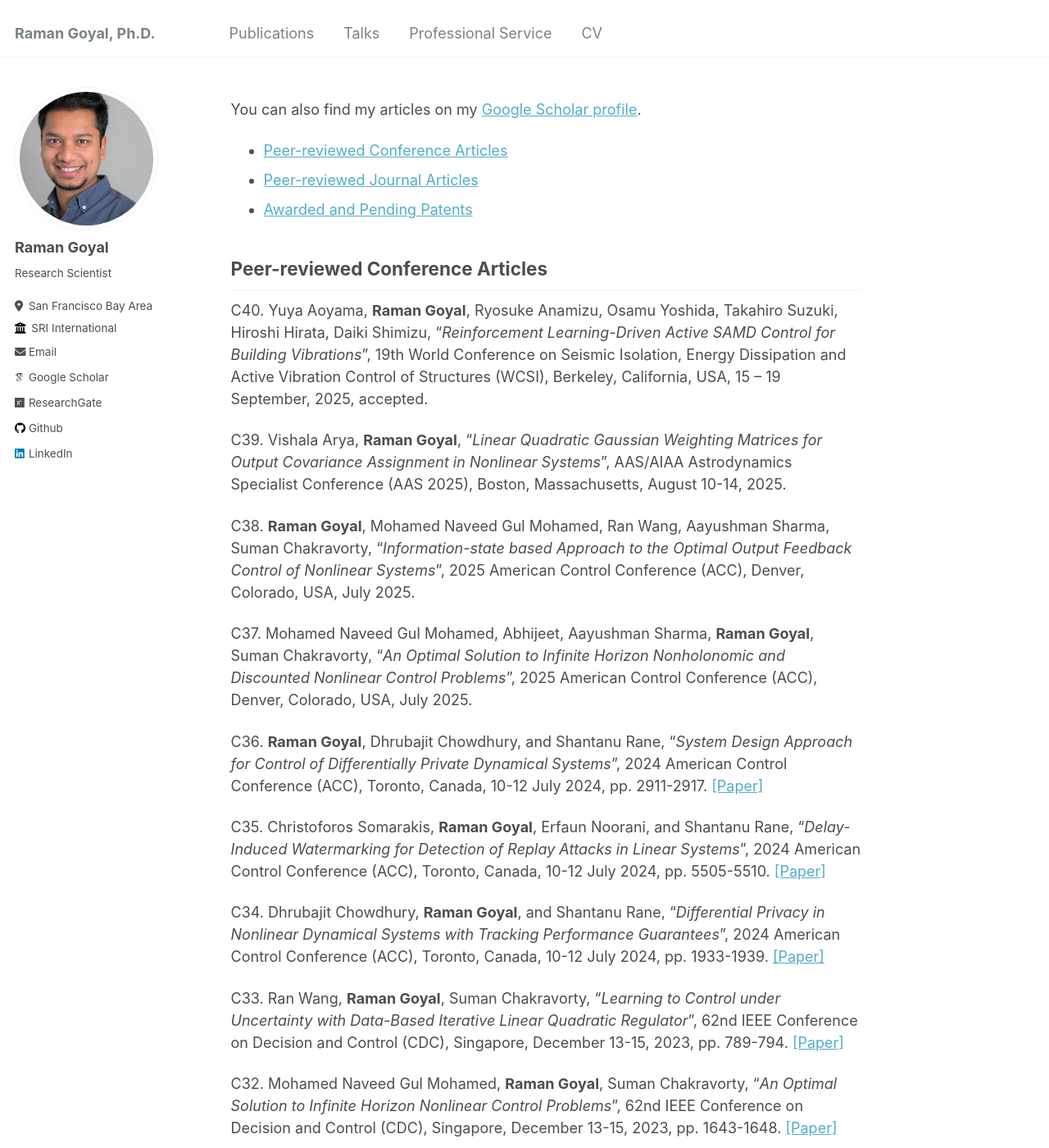
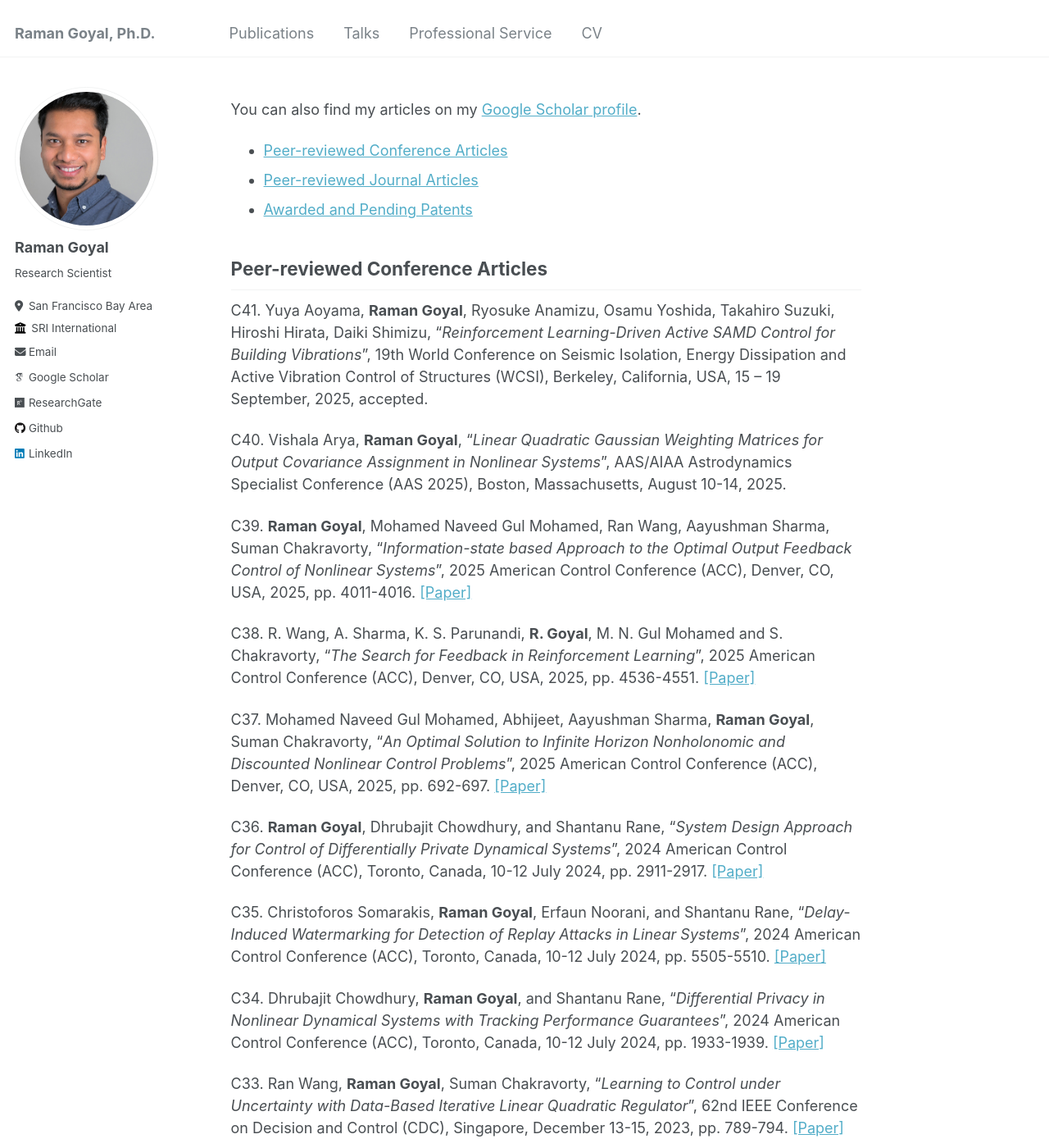
Before and after one commit to ramaniitrgoyal92/ramaniitrgoyal92.github.io, a Jekyll site: the page built from _pages/publications.md, in a window 1280 px wide and 1400 px high. Shown: the whole window at 82% size. Built offline with Jekyll 4.4.1, drawn with Linux system fonts in a browser that asks for light colours; some web fonts are replaced.

Commit message:
added paper

```diff
--- a/_pages/publications.md
+++ b/_pages/publications.md
@@ -14,14 +14,20 @@ You can also find my articles on my [Google Scholar profile](https://scholar.goo
 Peer-reviewed Conference Articles
 ------
 
-C40. Yuya Aoyama, **Raman Goyal**, Ryosuke Anamizu, Osamu Yoshida, Takahiro Suzuki, Hiroshi Hirata, Daiki Shimizu, "_Reinforcement Learning-Driven Active SAMD Control for Building Vibrations_", 19th World Conference on Seismic Isolation, Energy Dissipation and Active Vibration Control of Structures (WCSI), Berkeley, California, USA, 15 – 19 September, 2025, accepted.
+C41. Yuya Aoyama, **Raman Goyal**, Ryosuke Anamizu, Osamu Yoshida, Takahiro Suzuki, Hiroshi Hirata, Daiki Shimizu, "_Reinforcement Learning-Driven Active SAMD Control for Building Vibrations_", 19th World Conference on Seismic Isolation, Energy Dissipation and Active Vibration Control of Structures (WCSI), Berkeley, California, USA, 15 – 19 September, 2025, accepted.
 
-C39. Vishala Arya, **Raman Goyal**, "_Linear Quadratic Gaussian Weighting Matrices for Output Covariance Assignment in Nonlinear Systems_", AAS/AIAA Astrodynamics Specialist Conference (AAS 2025), Boston, Massachusetts, August 10-14, 2025.
-
-C38. **Raman Goyal**, Mohamed Naveed Gul Mohamed, Ran Wang, Aayushman Sharma, Suman Chakravorty, "_Information-state based Approach to the Optimal Output Feedback Control of Nonlinear Systems_", 2025 American Control Conference (ACC), Denver, Colorado, USA, July 2025.
+C40. Vishala Arya, **Raman Goyal**, "_Linear Quadratic Gaussian Weighting Matrices for Output Covariance Assignment in Nonlinear Systems_", AAS/AIAA Astrodynamics Specialist Conference (AAS 2025), Boston, Massachusetts, August 10-14, 2025.
 
 
-C37. Mohamed Naveed Gul Mohamed, Abhijeet, Aayushman Sharma, **Raman Goyal**, Suman Chakravorty, "_An Optimal Solution to Infinite Horizon Nonholonomic and Discounted Nonlinear Control Problems_", 2025 American Control Conference (ACC), Denver, Colorado, USA, July 2025.
+C39. **Raman Goyal**, Mohamed Naveed Gul Mohamed, Ran Wang, Aayushman Sharma, Suman Chakravorty, "_Information-state based Approach to the Optimal Output Feedback Control of Nonlinear Systems_", 2025 American Control Conference (ACC), Denver, CO, USA, 2025, pp. 4011-4016.
+[[Paper]](https://doi.org/10.23919/ACC63710.2025.11107601)
+
+C38. R. Wang, A. Sharma, K. S. Parunandi, **R. Goyal**, M. N. Gul Mohamed and S. Chakravorty, "_The Search for Feedback in Reinforcement Learning_", 2025 American Control Conference (ACC), Denver, CO, USA, 2025, pp. 4536-4551.
+[[Paper]](https://doi.org/10.23919/ACC63710.2025.11108065)
+
+
+C37. Mohamed Naveed Gul Mohamed, Abhijeet, Aayushman Sharma, **Raman Goyal**, Suman Chakravorty, "_An Optimal Solution to Infinite Horizon Nonholonomic and Discounted Nonlinear Control Problems_", 2025 American Control Conference (ACC), Denver, CO, USA, 2025, pp. 692-697.
+[[Paper]](https://doi.org/10.23919/ACC63710.2025.11107879)
 
 
 C36. **Raman Goyal**, Dhrubajit Chowdhury, and Shantanu Rane, "_System Design Approach for Control of Differentially Private Dynamical Systems_", 2024 American Control Conference (ACC), Toronto, Canada, 10-12 July 2024, pp. 2911-2917.
```
